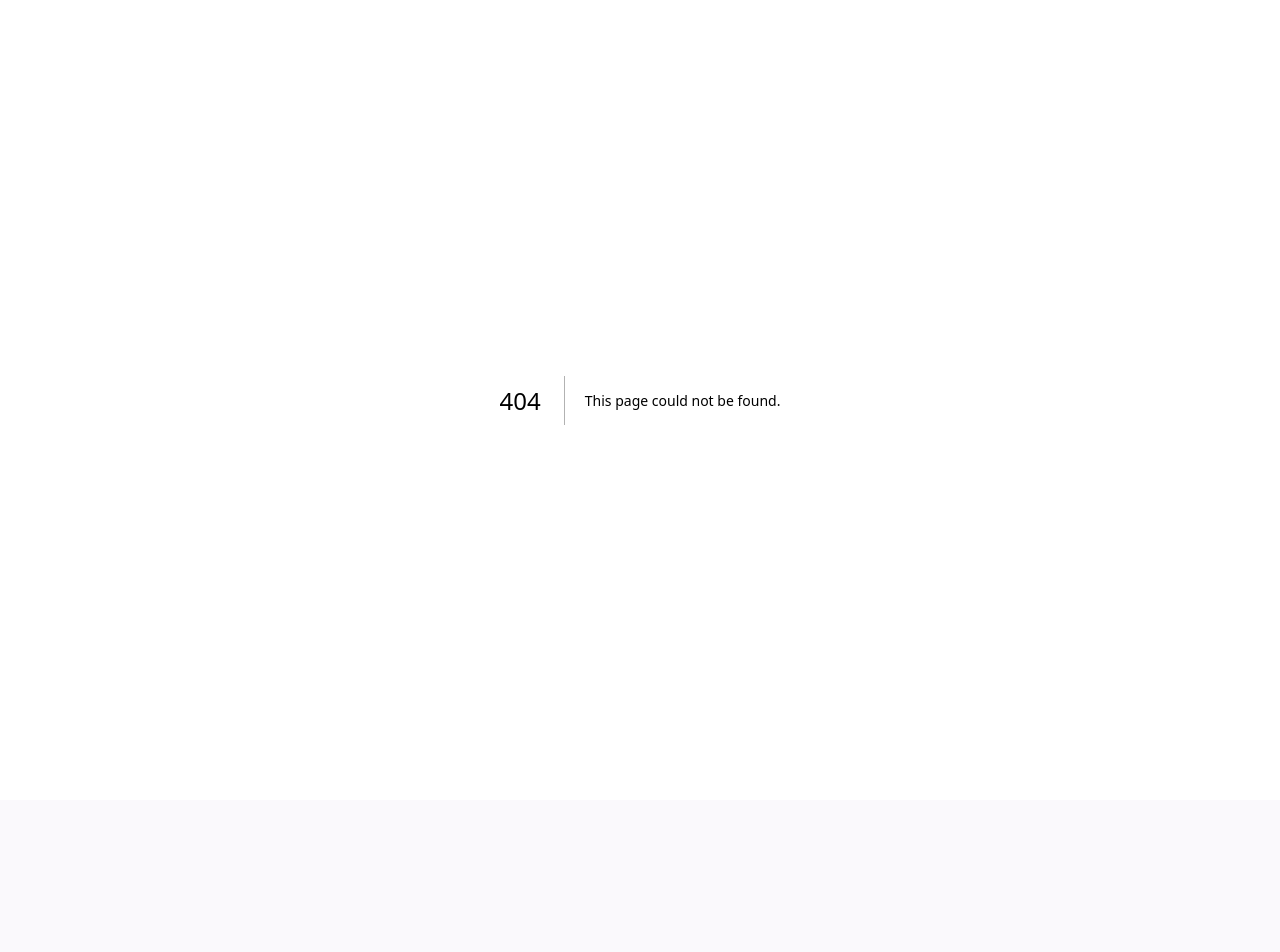
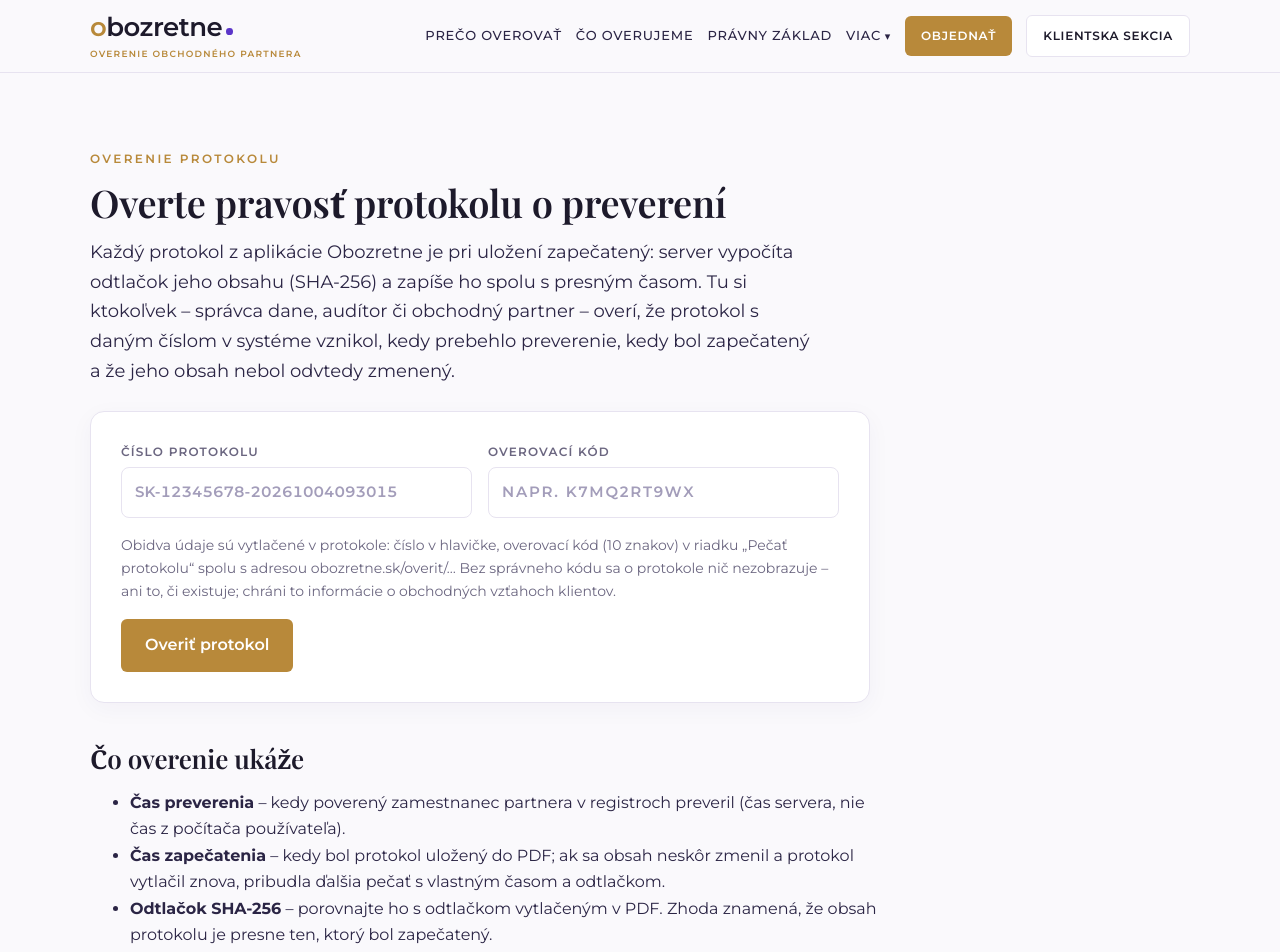
Before and after one commit to anty11/eM, a Next.js app in the folder overenie-ico/: page /overit in a window 1280 px wide. Before the commit this address had no page. Shown: the top 952 px of the page. Before the commit the page ends 800 px from the top, so only its background shows below. Built offline with nearby package versions, Linux system fonts and the light colour scheme.

Commit message:
Web: verejná stránka /overit na overenie protokolu (číslo + kód), odkaz v navigácii a päte; tabuľka verzií na objednávke zarovnaná so šírkou formulára (v1.8.2)

```diff
--- a/overenie-ico/app/components/site/SiteShell.tsx
+++ b/overenie-ico/app/components/site/SiteShell.tsx
@@ -36,7 +36,7 @@ export const FIRMS = {
   },
 } as const;
 
-export type NavKey = "home" | "law" | "order" | "what" | "how" | "who";
+export type NavKey = "home" | "law" | "order" | "what" | "how" | "who" | "verify";
 
 const NAV: { key: NavKey; href: string; label: string; sec?: boolean }[] = [
   { key: "home", href: "/#preco", label: "Prečo overovať" },
@@ -44,6 +44,7 @@ const NAV: { key: NavKey; href: string; label: string; sec?: boolean }[] = [
   { key: "how", href: "/ako-to-funguje", label: "Ako to funguje", sec: true },
   { key: "who", href: "/pre-koho", label: "Pre koho", sec: true },
   { key: "law", href: "/pravny-zaklad", label: "Právny základ" },
+  { key: "verify", href: "/overit", label: "Overiť protokol", sec: true },
 ];
 
 export function SiteHeader({ active }: { active?: NavKey }) {
@@ -89,7 +90,7 @@ export function SiteFooter() {
               Nástroj na overenie dodávateľa a odberateľa vo verejných registroch Slovenskej republiky s protokolom o preverení.
             </p>
             <p style={{ margin: "10px 0 0" }}>
-              <a href="/objednavka">Objednať</a> · <a href="/pravny-zaklad">Právny základ</a> · <a href="/login">Klientska sekcia</a>
+              <a href="/objednavka">Objednať</a> · <a href="/pravny-zaklad">Právny základ</a> · <a href="/overit">Overiť protokol</a> · <a href="/login">Klientska sekcia</a>
             </p>
           </div>
           <div>
--- a/overenie-ico/app/objednavka/page.tsx
+++ b/overenie-ico/app/objednavka/page.tsx
@@ -118,7 +118,7 @@ export default function OrderPage() {
               <h2>Čo je v ktorej verzii</h2>
               <p>Obe verzie overujú rovnaké registre a dávajú rovnaký protokol. Rozšírené pridáva neverejné registre, spätné preverenie existujúcej spolupráce, školenie a komunikáciu s advokátom.</p>
             </div>
-            <CompareTable />
+            <div style={{ maxWidth: 780 }}><CompareTable /></div>
           </div>
         </section>
       )}
--- a/overenie-ico/app/overit/[scanId]/[code]/page.tsx
+++ b/overenie-ico/app/overit/[scanId]/[code]/page.tsx
@@ -26,7 +26,7 @@ export default async function VerifyPage({ params }: { params: Promise<{ scanId:
   const first = seals[0];
   return (
     <div className="site">
-      <SiteHeader />
+      <SiteHeader active="verify" />
       <section className="s-band">
         <div className="s-wrap">
           <div className="s-article">
--- a/overenie-ico/app/overit/[scanId]/page.tsx
+++ b/overenie-ico/app/overit/[scanId]/page.tsx
@@ -14,14 +14,14 @@ export default async function VerifyEntry({ params, searchParams }: { params: Pr
   if (valid && code) redirect(`/overit/${encodeURIComponent(scanId)}/${encodeURIComponent(normalizeCode(code) || "X")}`);
   return (
     <div className="site">
-      <SiteHeader />
+      <SiteHeader active="verify" />
       <section className="s-band">
         <div className="s-wrap">
           <div className="s-article">
             <span className="s-eyebrow">Overenie protokolu</span>
             <h1 style={{ fontSize: "clamp(26px, 3.4vw, 38px)" }}>Protokol č. {scanId}</h1>
             {!valid ? (
-              <div className="s-form" style={{ marginTop: 24 }}><div className="s-err">Číslo protokolu má tvar SK-IČO-RRRRMMDDHHMMSS.</div></div>
+              <div className="s-form" style={{ marginTop: 24 }}><div className="s-err">Číslo protokolu má tvar SK-IČO-RRRRMMDDHHMMSS.</div><p style={{ margin: 0 }}><a href="/overit">Zadať číslo protokolu znova →</a></p></div>
             ) : (
               <form className="s-form" style={{ marginTop: 24 }} method="get">
                 <p style={{ margin: 0, color: "var(--s-muted)" }}>
--- /dev/null
+++ b/overenie-ico/app/overit/page.tsx
@@ -0,0 +1,71 @@
+import type { Metadata } from "next";
+import { redirect } from "next/navigation";
+import { DOMAIN, PRODUCT, SiteFooter, SiteHeader } from "../components/site/SiteShell";
+import { normalizeCode, SCAN_ID_RE } from "@/lib/seal";
+
+export const dynamic = "force-dynamic";
+export const metadata: Metadata = {
+  title: "Overenie protokolu",
+  description: "Verejné overenie pravosti protokolu o preverení obchodného partnera: zadajte číslo protokolu a overovací kód z riadku „Pečať protokolu“.",
+};
+
+const normalizeId = (s: string) => (s || "").trim().toUpperCase().replace(/\s+/g, "").replace(/^Č\.?/, "");
+
+/**
+ * Verejný vstup na overenie protokolu – pre správcu dane, audítora či obchodného partnera, ktorý má protokol v ruke.
+ * Číslo protokolu a overovací kód sú vytlačené v PDF; bez správnej dvojice sa o protokole nič nezobrazí.
+ */
+export default async function VerifyIndex({ searchParams }: { searchParams: Promise<{ id?: string; code?: string }> }) {
+  const { id, code } = await searchParams;
+  const scanId = normalizeId(id || "");
+  const bad = !!id && !SCAN_ID_RE.test(scanId);
+  if (scanId && SCAN_ID_RE.test(scanId) && code) redirect(`/overit/${encodeURIComponent(scanId)}/${encodeURIComponent(normalizeCode(code) || "X")}`);
+  if (scanId && SCAN_ID_RE.test(scanId)) redirect(`/overit/${encodeURIComponent(scanId)}`);
+  return (
+    <div className="site">
+      <SiteHeader active="verify" />
+      <section className="s-band">
+        <div className="s-wrap">
+          <div className="s-article">
+            <span className="s-eyebrow">Overenie protokolu</span>
+            <h1 style={{ fontSize: "clamp(26px, 3.4vw, 38px)" }}>Overte pravosť protokolu o preverení</h1>
+            <p className="s-lead" style={{ marginTop: 14 }}>
+              Každý protokol z aplikácie {PRODUCT} je pri uložení zapečatený: server vypočíta odtlačok jeho obsahu (SHA-256) a zapíše ho spolu s presným časom.
+              Tu si ktokoľvek – správca dane, audítor či obchodný partner – overí, že protokol s daným číslom v systéme vznikol, kedy prebehlo preverenie,
+              kedy bol zapečatený a že jeho obsah nebol odvtedy zmenený.
+            </p>
+            <form className="s-form" style={{ marginTop: 24 }} method="get">
+              <div className="row">
+                <label>
+                  Číslo protokolu
+                  <input name="id" required autoComplete="off" defaultValue={id || ""} placeholder="SK-12345678-20261004093015" style={{ fontVariantNumeric: "tabular-nums" }} />
+                </label>
+                <label>
+                  Overovací kód
+                  <input name="code" required autoComplete="off" placeholder="napr. K7MQ2RT9WX" style={{ letterSpacing: "0.12em", textTransform: "uppercase" }} />
+                </label>
+              </div>
+              {bad && <div className="s-err">Číslo protokolu má tvar SK-IČO-RRRRMMDDHHMMSS, napríklad SK-12345678-20261004093015.</div>}
+              <p style={{ margin: 0, color: "var(--s-muted)", fontSize: 14 }}>
+                Obidva údaje sú vytlačené v protokole: číslo v hlavičke, overovací kód (10 znakov) v riadku „Pečať protokolu“ spolu s adresou {DOMAIN}/overit/…
+                Bez správneho kódu sa o protokole nič nezobrazuje – ani to, či existuje; chráni to informácie o obchodných vzťahoch klientov.
+              </p>
+              <div className="s-actions"><button className="s-btn gold">Overiť protokol</button></div>
+            </form>
+            <h2 style={{ marginTop: 40 }}>Čo overenie ukáže</h2>
+            <ul>
+              <li><b>Čas preverenia</b> – kedy poverený zamestnanec partnera v registroch preveril (čas servera, nie čas z počítača používateľa).</li>
+              <li><b>Čas zapečatenia</b> – kedy bol protokol uložený do PDF; ak sa obsah neskôr zmenil a protokol vytlačil znova, pribudla ďalšia pečať s vlastným časom a odtlačkom.</li>
+              <li><b>Odtlačok SHA-256</b> – porovnajte ho s odtlačkom vytlačeným v PDF. Zhoda znamená, že obsah protokolu je presne ten, ktorý bol zapečatený.</li>
+              <li><b>Výsledok a skóre</b> k času preverenia; pri spätnom preverení aj rozhodný dátum začiatku spolupráce. Osobné údaje sa nezobrazujú.</li>
+            </ul>
+            <p style={{ fontSize: 13, color: "var(--s-muted)" }}>
+              Pečať je časová stopa prvej úrovne (odtlačok + čas servera). Pripravené je doplnenie kvalifikovanej elektronickej časovej pečiatky podľa eIDAS od certifikovaného poskytovateľa.
+            </p>
+          </div>
+        </div>
+      </section>
+      <SiteFooter />
+    </div>
+  );
+}
--- a/overenie-ico/app/site.css
+++ b/overenie-ico/app/site.css
@@ -65,7 +65,7 @@
 .s-more-menu { position: absolute; right: 0; top: calc(100% + 10px); min-width: 220px; display: grid; gap: 2px; padding: 10px; background: #fff; border: 1px solid var(--s-line); border-radius: 12px; box-shadow: 0 16px 40px rgba(28, 20, 60, 0.14); z-index: 60; }
 .s-more-menu a { display: block; padding: 9px 12px; border-radius: 8px; text-transform: none; letter-spacing: 0; font-size: 14px; font-weight: 500; }
 .s-more-menu a:hover { background: var(--s-bg-soft); }
-@media (max-width: 1320px) { .s-nav { gap: 14px; } .s-nav a.sec { display: none; } .s-more { display: block; } }
+@media (max-width: 1460px) { .s-nav { gap: 14px; } .s-nav a.sec { display: none; } .s-more { display: block; } }
 @media (max-width: 900px) { .s-nav > a:not(.s-btn) { display: none; } }
 @media (max-width: 760px) {
   .s-brand > span > span:last-child:not(:first-child) { display: none; }
@@ -218,7 +218,7 @@
 .s-compare thead .plan.hi { border-top: 3px solid var(--s-gold); }
 .s-compare .pn { display: block; font-family: var(--s-serif); font-size: 22px; font-weight: 600; color: var(--s-ink); }
 .s-compare .pd { display: block; font-size: 13px; color: var(--s-muted); margin: 4px 0 14px; font-weight: 400; }
-.s-compare thead .s-btn { padding: 10px 16px; font-size: 14px; }
+.s-compare thead .s-btn { padding: 10px 12px; font-size: 13px; white-space: nowrap; }
 .s-compare td.feat { color: var(--s-ink-2); font-size: 15px; }
 .s-compare td.feat small { display: block; color: var(--s-muted); font-size: 13px; margin-top: 2px; }
 .s-compare .yes { color: var(--s-ok); font-weight: 700; font-size: 17px; }
--- a/overenie-ico/lib/scan.ts
+++ b/overenie-ico/lib/scan.ts
@@ -12,7 +12,7 @@ import { checkSocpoist } from "./sources/socpoist";
 import type { CheckResult, CompanyProfile, Ctx, ScanReport } from "./types";
 import { META } from "./sources/meta";
 
-export const APP_VERSION = "1.8.1";
+export const APP_VERSION = "1.8.2";
 
 /** Celkový časový limit preverenia – čo nestihne, označí sa ako „zdroj neodpovedal“ (dá sa doplniť cez AI / znova). */
 const DEADLINE_MS = 25000;
--- a/overenie-ico/proxy.ts
+++ b/overenie-ico/proxy.ts
@@ -6,7 +6,7 @@ import { COOKIE, verifySession } from "./lib/auth/session";
  * a všetky API sú za prihlásením. Proxy overí podpis relácie; úplné overenie účtu
  * (zablokovanie, zmena hesla, rola) robí každý API endpoint voči databáze.
  */
-const PUBLIC = ["/", "/objednavka", "/pravny-zaklad", "/co-overujeme", "/ako-to-funguje", "/pre-koho", "/login", "/api/auth/login", "/api/auth/setup", "/api/auth/logout", "/api/order", "/api/cron/socpoist"];
+const PUBLIC = ["/", "/overit", "/objednavka", "/pravny-zaklad", "/co-overujeme", "/ako-to-funguje", "/pre-koho", "/login", "/api/auth/login", "/api/auth/setup", "/api/auth/logout", "/api/order", "/api/cron/socpoist"];
 
 export async function proxy(req: NextRequest) {
   const { pathname } = req.nextUrl;
```
Also changed, not shown: 2 other files (tests, documents, lock files or other folders).
